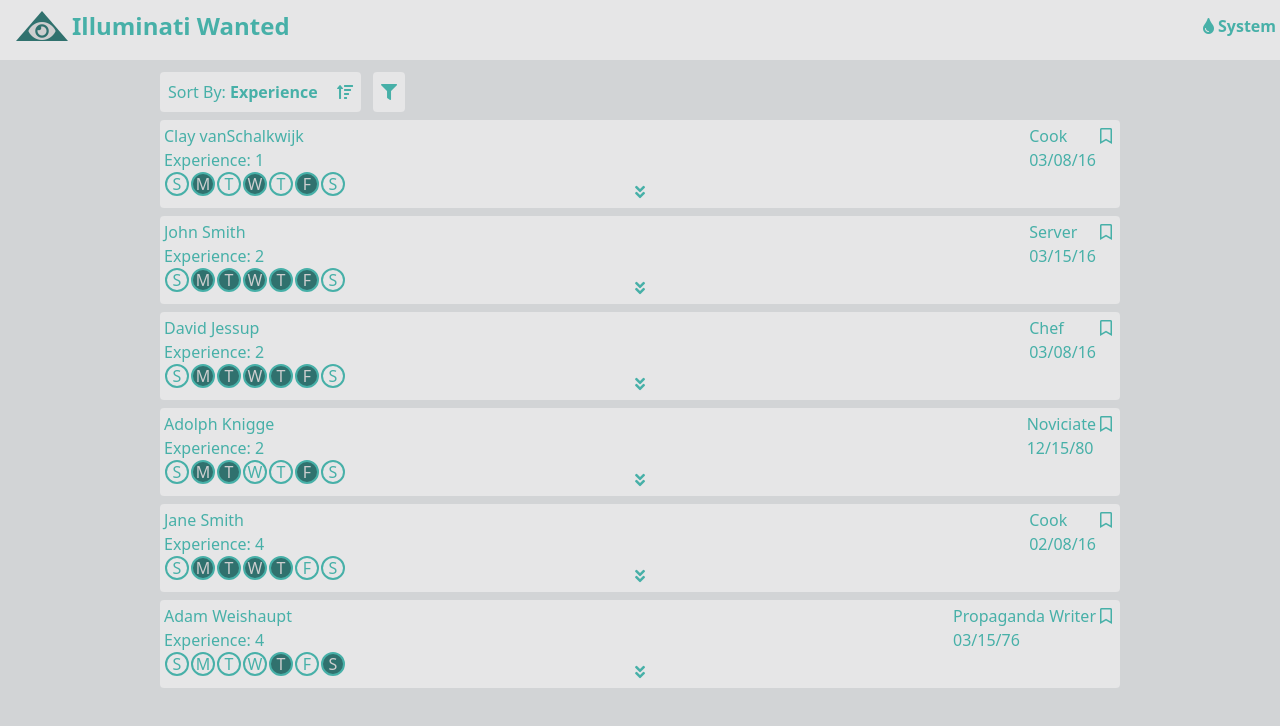
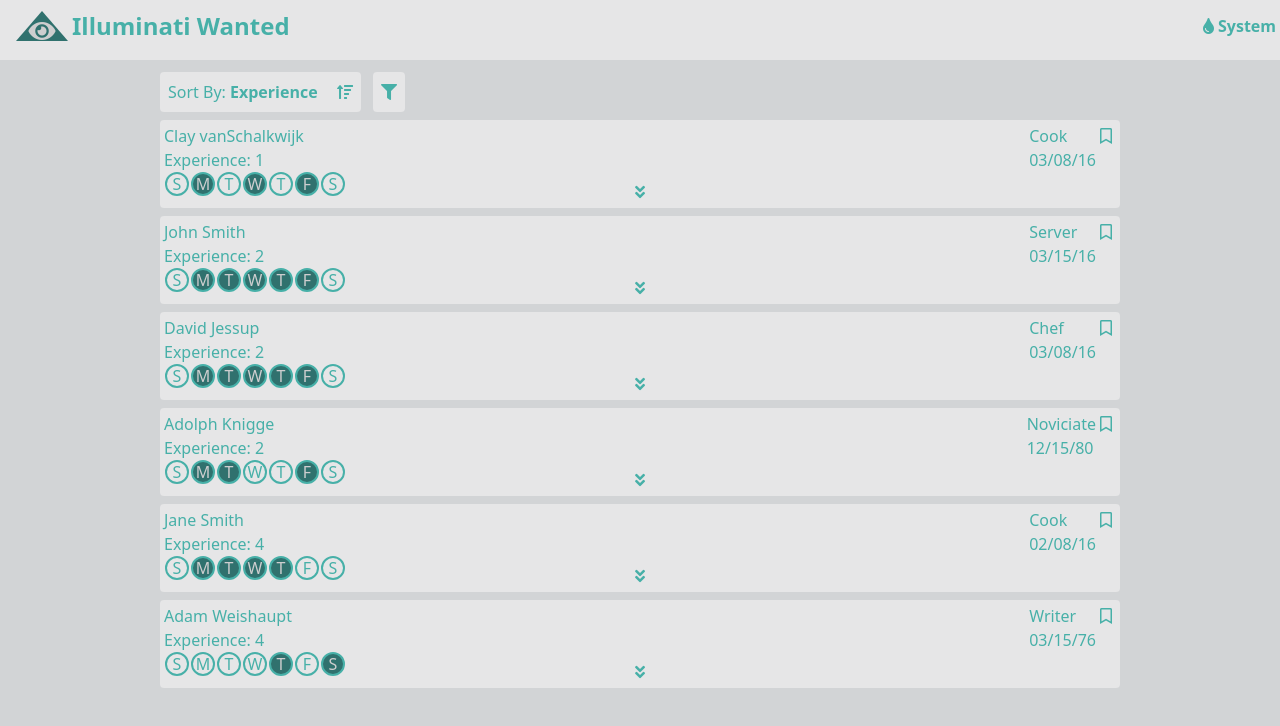
Before and after one commit to ShadowRonin/-Illuminate-Hourly, a Vue app: page /#/ in a window 1280 px wide. Shown: the top 726 px of the page. Built offline with nearby package versions, Linux system fonts and the light colour scheme.

Commit message:
Changed sample data

```diff
--- a/src/data.js
+++ b/src/data.js
@@ -117,7 +117,7 @@ const startingData = [
   {
     id: 5,
     name: "Adam Weishaupt",
-    position: "Propaganda Writer",
+    position: "Writer",
     applied: "03/15/76",
     experience: 4,
     availability: {
```
